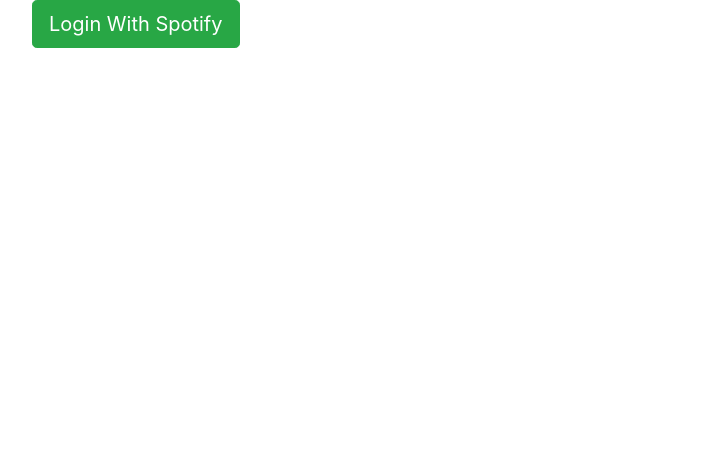
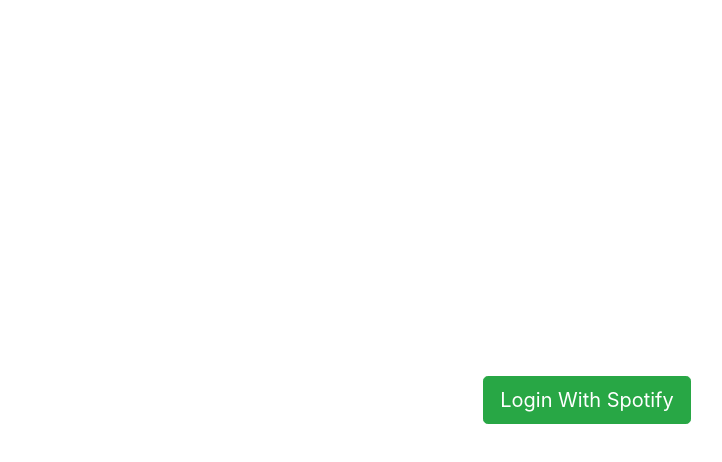
Before and after one commit to davidmstanleyjr/spotify-react-app, a React (Create React App) app in the folder client/: page / in a window 1280 px wide. Shown: the top 462 px of the page, without its empty margins (53-775 px from the left). Built offline with nearby package versions, Linux system fonts and the light colour scheme.

Commit message:
centered Spotify button

```diff
--- a/client/src/login.js
+++ b/client/src/login.js
@@ -7,7 +7,7 @@
 
 export default function login() {
 	return (
-		<Container>
+		<Container className="d-flex justify-content-center align-items-center" style={{ minHeight: '100vh' }}>
 			<a className="btn btn-success btn-lg" href={AUTH_URL}>
 				Login With Spotify
 			</a>
```
